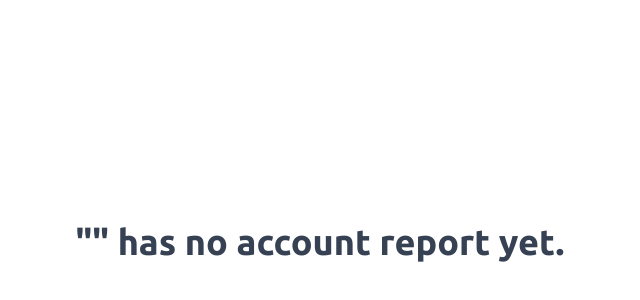
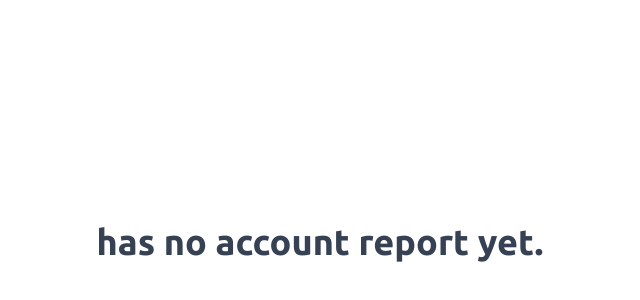
Before and after one commit to duske953/rockhills-portal, a Next.js app: page /admin/account-report in a window 1280 px wide. Shown: the part 158-458 px from the top of the page, without its empty margins (320-960 px from the left). Built offline with nearby package versions, Linux system fonts and the light colour scheme; no server answers; the database is empty.

Commit message:
fix spacing issue

```diff
--- a/app/admin/account-report/page.tsx
+++ b/app/admin/account-report/page.tsx
@@ -24,10 +24,10 @@ export default async function page({
 
   if (accountReport.length <= 0)
     return (
-      <section>
+      <section className="px-6">
         <div className="flex justify-center items-center h-dvh">
-          <h1 className="text-4xl font-semibold text-gray-700">
-            "{name}" has no account report yet.
+          <h1 className="text-4xl font-semibold text-gray-700 max-sm:text-3xl text-center">
+            {name} has no account report yet.
           </h1>
         </div>
       </section>
```
